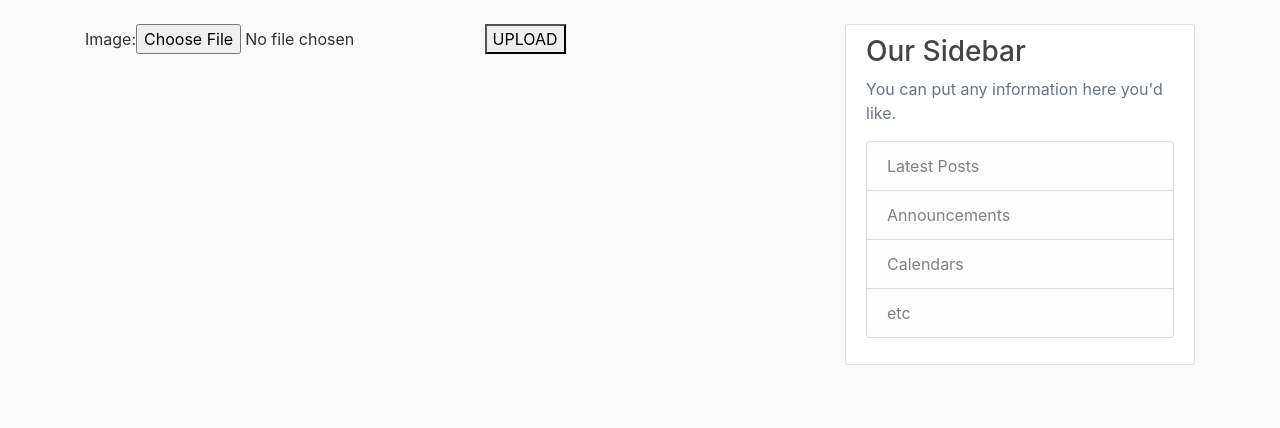
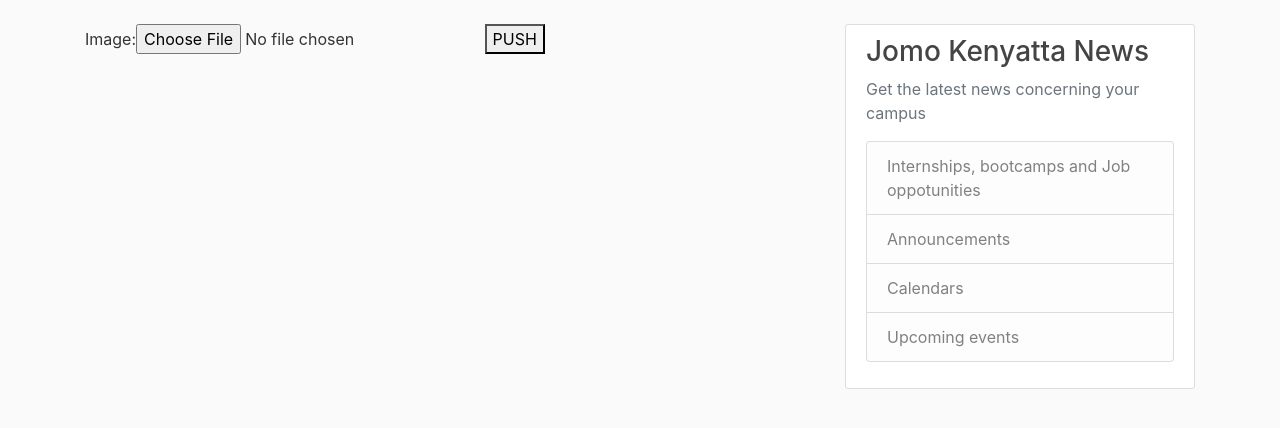
Before and after one commit to keithmartinkinyua/attend-django-web-app, a Django app: page /facialrecognition/ in a window 1280 px wide. Shown: the part 56-484 px from the top of the page. Run offline with Django 3.2, Linux system fonts and the light colour scheme; some libraries are stand-ins or nearby versions.

Commit message:
attend django app

```diff
--- a/attend_class_app/templates/attend_class_app/base.html
+++ b/attend_class_app/templates/attend_class_app/base.html
@@ -60,13 +60,13 @@
           </div>
           <div class="col-md-4">
             <div class="content-section">
-              <h3>Our Sidebar</h3>
-              <p class='text-muted'>You can put any information here you'd like.
+              <h3>Jomo Kenyatta News</h3>
+              <p class='text-muted'>Get the latest news concerning your campus
                 <ul class="list-group">
-                  <li class="list-group-item list-group-item-light">Latest Posts</li>
+                  <li class="list-group-item list-group-item-light">Internships, bootcamps and Job oppotunities</li>
                   <li class="list-group-item list-group-item-light">Announcements</li>
                   <li class="list-group-item list-group-item-light">Calendars</li>
-                  <li class="list-group-item list-group-item-light">etc</li>
+                  <li class="list-group-item list-group-item-light">Upcoming events</li>
                 </ul>
               </p>
             </div>
--- a/attend_class_app/templates/attend_class_app/upload.html
+++ b/attend_class_app/templates/attend_class_app/upload.html
@@ -3,7 +3,7 @@
     <form method = "POST" >
         {% csrf_token %}
         {{ form }}
-        <button type="submit">UPLOAD</button>
+        <button type="submit">PUSH</button>
     </form>
 
 {% endblock content %}
--- a/users/models.py
+++ b/users/models.py
@@ -11,7 +11,7 @@ class Profile(models.Model):
 
 
 
-    def save(self):
+    def save(self, *args, **kwargs):
         super().save()
 
         img = Image.open(self.image.path)
```
Also changed, not shown: db.sqlite3, media/default.jpg.
